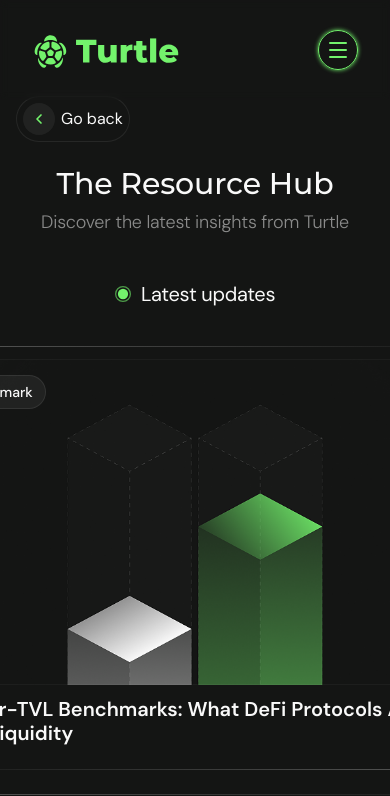
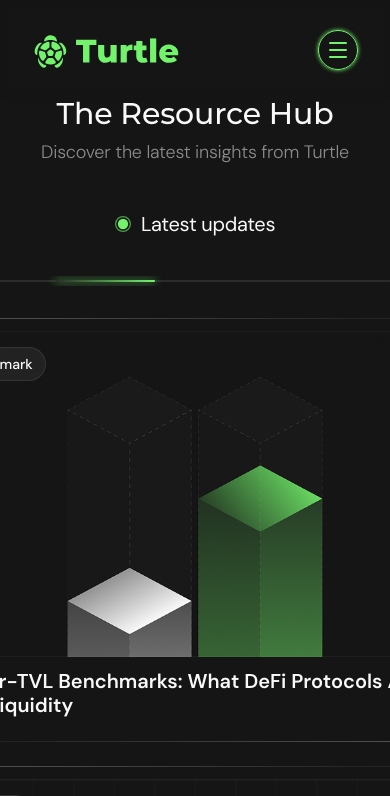
Before and after one commit to Artdao-xyz/turtle-partner-proposals, a Next.js app: page /resource-hub in a window 390 px wide. Shown: the top 796 px of the page. Built offline with nearby package versions, Linux system fonts and the light colour scheme; no server answers.

Commit message:
update landing

```diff
--- a/app/resource-hub/page.tsx
+++ b/app/resource-hub/page.tsx
@@ -1,6 +1,5 @@
 import { getAllResources } from "@/resource-hub/lib/getResource";
 import ResourceHubListing from "@/resource-hub/components/ResourceHubListing";
-import GoBackButton from "@/resource-hub/components/GoBackButton";
 
 export const metadata = {
   title: "Resource Hub | Turtle Partner Proposals",
@@ -19,9 +18,6 @@ export default async function ResourceHubListingPage() {
       style={{ backgroundColor: "var(--black-turtle)" }}
     >
       <div className="w-full flex flex-col items-center px-4 lg:px-20 pt-24 pb-16 md:pt-32 md:pb-24">
-        <div className="w-full flex justify-start mb-6">
-          <GoBackButton href="/" />
-        </div>
         <ResourceHubListing resources={resources} />
       </div>
     </main>
--- a/resource-hub/ResourceHub.tsx
+++ b/resource-hub/ResourceHub.tsx
@@ -3,8 +3,9 @@ import ResourceHubTitle from "./components/ResourceHubTitle";
 import ResourceHubNavigator from "./components/ResourceHubNavigator";
 import GoBackButton from "./components/GoBackButton";
 import ArticleFooter from "./components/ArticleFooter";
+import ArticleLayoutTemplate from "./components/ArticleLayoutTemplate";
 import { parseFrontmatter, markdownToReact, extractHeadings } from "./lib/parse";
-import { getResourceContent } from "./lib/getResource";
+import { getResourceContent, getAllResources } from "./lib/getResource";
 
 const DEFAULT_SLUG = "turtle-1";
 
@@ -13,7 +14,10 @@ interface ResourceHubProps {
 }
 
 export default async function ResourceHub({ slug = DEFAULT_SLUG }: ResourceHubProps) {
-  const rawContent = await getResourceContent(slug);
+  const [rawContent, resources] = await Promise.all([
+    getResourceContent(slug),
+    getAllResources(),
+  ]);
   const { frontmatter, content } = parseFrontmatter(rawContent);
   const body = await markdownToReact(content);
   const headings = extractHeadings(content).map((h) => ({ id: h.id, text: h.text }));
@@ -47,6 +51,9 @@ export default async function ResourceHub({ slug = DEFAULT_SLUG }: ResourceHubPr
           </article>
         </div>
       </div>
+
+      {/* Layout template: Related Content → Building a liquidity program → Turtle logo */}
+      <ArticleLayoutTemplate currentSlug={slug} resources={resources} />
     </main>
   );
 }
--- a/resource-hub/components/ArticleCard.tsx
+++ b/resource-hub/components/ArticleCard.tsx
@@ -1,5 +1,6 @@
 import Link from "next/link";
 import Image from "next/image";
+import { ArrowRight } from "lucide-react";
 import ResourceHubHeroImage from "./ResourceHubHeroImage";
 
 const CATEGORY_ICONS: Record<string, string> = {
@@ -25,6 +26,7 @@ interface ArticleCardProps {
 export default function ArticleCard({
   slug,
   title,
+  subtitle,
   badge,
   category,
   heroImage,
@@ -36,7 +38,7 @@ export default function ArticleCard({
   return (
     <Link href={`/resource-hub/${slug}`} className="block group">
       <div
-        className="rounded-2xl p-px transition-transform duration-200 group-hover:scale-[1.02] w-full"
+        className="rounded-2xl p-px w-full"
         style={{
           background:
             "linear-gradient(to bottom right, #f9f9f950, #141514, #f9f9f950)",
@@ -45,15 +47,36 @@ export default function ArticleCard({
         <article
           className={`flex flex-col rounded-2xl overflow-hidden w-full h-full p-2.5 bg-black-turtle ${isFeatured ? "p-3" : ""}`}
         >
-        {/* Top: hero image - fills space, rounded */}
+        {/* Top: hero image (hidden on hover) / title + description (visible on hover) */}
         <div
           className={`relative rounded-xl overflow-hidden ${isFeatured ? "aspect-[16/9] md:aspect-[3/2]" : "aspect-video"}`}
         >
-          <ResourceHubHeroImage
-            variant="card"
-            src={heroImage}
-            className="absolute inset-0 w-full h-full mb-0 rounded-t-xl rounded-b-none"
-          />
+          {/* Image - fades out on hover */}
+          <div className="absolute inset-0 transition-opacity duration-200 group-hover:opacity-0">
+            <ResourceHubHeroImage
+              variant="card"
+              src={heroImage}
+              className="absolute inset-0 w-full h-full mb-0 rounded-t-xl rounded-b-none"
+            />
+          </div>
+          {/* Title + description - fades in on hover, centered */}
+          <div className="absolute inset-0 flex flex-col justify-center items-center text-center p-4 opacity-0 group-hover:opacity-100 transition-opacity duration-200 bg-black-turtle">
+            <h2
+              className={`font-dm-sans font-semibold text-wise-white leading-6 line-clamp-3 shrink-0 ${isFeatured ? "text-xl md:text-2xl" : "text-lg md:text-xl"}`}
+            >
+              {title}
+            </h2>
+            {subtitle && (
+              <p className="mt-2 text-wise-white/80 text-sm leading-relaxed line-clamp-3">
+                {subtitle}
+              </p>
+            )}
+            {/* Read full - bottom right, green arrow */}
+            <span className="absolute bottom-4 right-4 inline-flex items-center gap-1.5 text-sm font-medium text-green-turtle">
+              Read full
+              <ArrowRight className="w-4 h-4" strokeWidth={2.5} />
+            </span>
+          </div>
           {/* Badge - top left, absolute over image */}
           {badgeLabel && (
             <div
@@ -76,8 +99,8 @@ export default function ArticleCard({
           )}
         </div>
 
-        {/* Bottom: title only, max 3 lines */}
-        <div className={`px-2.5 py-2.5 ${isFeatured ? "px-3 py-3" : ""}`}>
+        {/* Bottom: title only (invisible on hover, keeps space so card doesn't shrink) */}
+        <div className={`px-2.5 py-2.5 group-hover:invisible ${isFeatured ? "px-3 py-3" : ""}`}>
           <h2
             className={`font-dm-sans font-semibold text-wise-white leading-6 line-clamp-3 ${isFeatured ? "text-xl md:text-2xl" : "text-lg md:text-xl"}`}
           >
--- /dev/null
+++ b/resource-hub/components/ArticleLayoutTemplate.tsx
@@ -0,0 +1,30 @@
+import Image from "next/image";
+import RelatedContent from "./RelatedContent";
+import TalkToUsSection from "./TalkToUsSection";
+import type { ResourceCardData } from "../lib/getResource";
+
+interface ArticleLayoutTemplateProps {
+  currentSlug: string;
+  resources: ResourceCardData[];
+}
+
+/**
+ * Layout template for article pages.
+ * Fixed structure: Related Content → Building a liquidity program → Turtle logo
+ */
+export default function ArticleLayoutTemplate({
+  currentSlug,
+  resources,
+}: ArticleLayoutTemplateProps) {
+  return (
+    <>
+      <RelatedContent currentSlug={currentSlug} resources={resources} />
+      <TalkToUsSection />
+        <img
+          src="/media/turtle-big.svg"
+          alt="Turtle"
+          className="w-auto h-auto mx-auto"
+        />
+    </>
+  );
+}
--- /dev/null
+++ b/resource-hub/components/GreenGlowLine.tsx
@@ -0,0 +1,58 @@
+"use client";
+
+import { motion } from "framer-motion";
+import { useRef, useState, useEffect } from "react";
+
+const SEGMENT_WIDTH = 100;
+
+export default function GreenGlowLine() {
+  const containerRef = useRef<HTMLDivElement>(null);
+  const [endX, setEndX] = useState(0);
+
+  useEffect(() => {
+    const el = containerRef.current;
+    if (!el) return;
+
+    const updateEndX = () => {
+      const width = el.offsetWidth;
+      setEndX(Math.max(0, width - SEGMENT_WIDTH));
+    };
+
+    updateEndX();
+    const observer = new ResizeObserver(updateEndX);
+    observer.observe(el);
+
+    return () => observer.disconnect();
+  }, []);
+
+  return (
+    <div ref={containerRef} className="w-full my-8 relative h-[10px] overflow-hidden">
+      {/* Base line */}
+      <div
+        className="absolute top-1/2 left-0 w-full h-px -translate-y-1/2"
+        style={{
+          background:
+            "linear-gradient(to right, rgba(255,255,255,0.2) 0%, rgba(255,255,255,0.2) 80%, transparent 100%)",
+        }}
+      />
+      {/* Animated green segment - travels from left edge to right edge */}
+      <motion.div
+        className="absolute top-1/2 left-0 w-[100px] h-[2px] -translate-y-1/2 rounded-full"
+        style={{
+          background: "linear-gradient(to right, transparent, #73F36C)",
+          boxShadow: "0 0 8px 1px rgba(115, 243, 108, 0.5)",
+        }}
+        animate={{
+          x: [0, endX],
+          opacity: [1, 1, 0],
+        }}
+        transition={{
+          duration: 1,
+          repeat: Infinity,
+          ease: "easeOut",
+          repeatDelay: 2,
+        }}
+      />
+    </div>
+  );
+}
--- /dev/null
+++ b/resource-hub/components/RelatedContent.tsx
@@ -0,0 +1,36 @@
+import ArticleCard from "./ArticleCard";
+import type { ResourceCardData } from "../lib/getResource";
+
+interface RelatedContentProps {
+  currentSlug: string;
+  resources: ResourceCardData[];
+}
+
+export default function RelatedContent({ currentSlug, resources }: RelatedContentProps) {
+  const related = resources
+    .filter((r) => r.slug !== currentSlug)
+    .slice(0, 3);
+
+  return (
+    <section className="w-full max-w-[1440px] mx-auto px-6 md:px-10 pt-16 pb-24 border-t border-white/10">
+      <div className="space-y-8">
+        <h2 className="text-[#f9f9f9] text-4xl font-normal font-dm-sans leading-[48px]">
+          Related Content
+        </h2>
+        <div className="grid grid-cols-1 sm:grid-cols-2 lg:grid-cols-3 gap-6 md:gap-8">
+          {related.map((resource) => (
+            <ArticleCard
+              key={resource.slug}
+              slug={resource.slug}
+              title={resource.title}
+              subtitle={resource.subtitle}
+              badge={resource.badge}
+              category={resource.category}
+              heroImage={resource.heroImage}
+            />
+          ))}
+        </div>
+      </div>
+    </section>
+  );
+}
--- a/resource-hub/components/ResourceHubHeroImage.tsx
+++ b/resource-hub/components/ResourceHubHeroImage.tsx
@@ -27,6 +27,7 @@ export default function ResourceHubHeroImage({
           fill
           className="object-cover"
           sizes={isCard ? "(max-width: 768px) 100vw, 50vw" : "100vw"}
+          unoptimized
         />
       </div>
     );
--- a/resource-hub/components/ResourceHubListing.tsx
+++ b/resource-hub/components/ResourceHubListing.tsx
@@ -3,6 +3,7 @@
 import { useState } from "react";
 import type { ResourceCardData, FilterOption } from "../lib/getResource";
 import ResourceHubLanding from "./ResourceHubLanding";
+import GreenGlowLine from "./GreenGlowLine";
 import ResourceHubFilter from "./ResourceHubFilter";
 import ArticleCard from "./ArticleCard";
 
@@ -23,6 +24,9 @@ export default function ResourceHubListing({ resources }: ResourceHubListingProp
     <div className="space-y-10 lg:space-y-12">
       {/* Landing: title, subtitle, "Latest updates" heading */}
       <ResourceHubLanding />
+
+      {/* Green glow line - edge to edge */}
+      <GreenGlowLine />
 
       {/* Two featured articles - bigger, side by side */}
       <div className="grid grid-cols-1 md:grid-cols-2 gap-6 md:gap-8">
--- /dev/null
+++ b/resource-hub/components/TalkToUsSection.tsx
@@ -0,0 +1,27 @@
+import Link from "next/link";
+
+export default function TalkToUsSection() {
+  return (
+    <section className="w-full max-w-[1440px] mx-auto px-6 md:px-10 py-16 border-t border-white/10">
+      <div className="flex flex-col items-center text-center gap-6">
+        <div>
+          <h2 className="text-wise-white text-2xl md:text-4xl font-semibold font-dm-sans leading-tight mb-3">
+            Building a liquidity program?
+          </h2>
+          <p className="text-white/60 text-base leading-relaxed max-w-md mx-auto">
+            Talk to the team that has bootstrapped $5.5B+ in DeFi liquidity across
+            60+ protocols.
+          </p>
+        </div>
+        <Link
+          href="https://app.turtle.club/campaigns"
+          target="_blank"
+          rel="noopener noreferrer"
+          className="inline-flex items-center justify-center rounded-full px-8 py-3 bg-[#292929] border border-white/10 text-green-turtle text-sm font-medium font-dm-sans hover:opacity-90 transition-opacity min-w-56"
+        >
+          Talk to us
+        </Link>
+      </div>
+    </section>
+  );
+}
```
